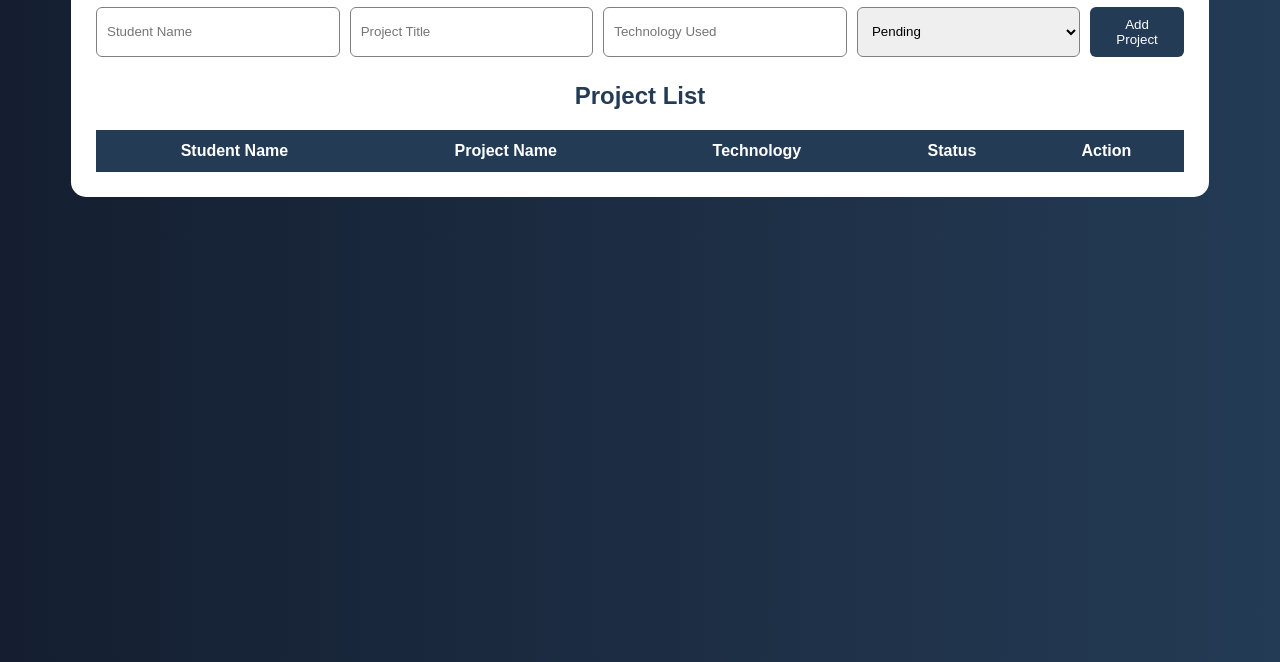
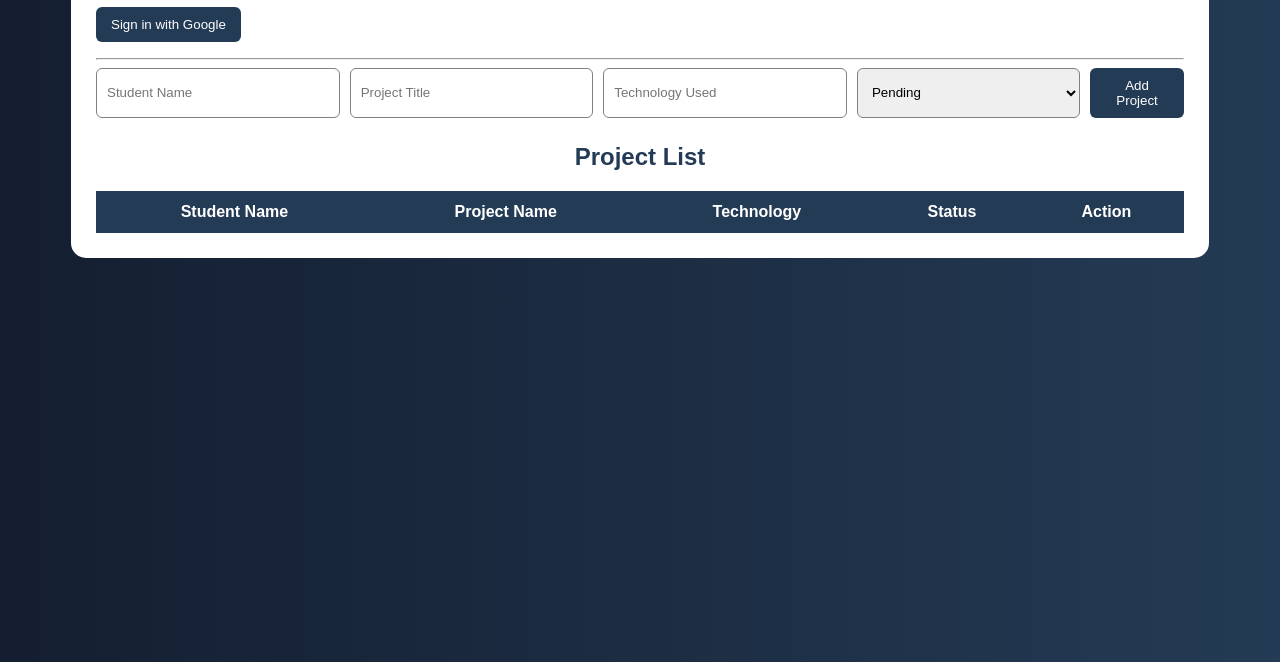
Before and after one commit to narayanatavva123/student-project-management-system, a website with bundled scripts: page public/index.html in a window 1280 px wide. Shown: the part 138-800 px from the top of the page. Built offline with nearby package versions, Linux system fonts and the light colour scheme; no server answers.

Commit message:
Added Google login and updated UI

```diff
--- a/public/index.html
+++ b/public/index.html
@@ -4,11 +4,25 @@
   <title>Student Project Management System</title>
   <link rel="stylesheet" href="style.css">
 </head>
+
 <body>
 
 <div class="container">
-  <h1>Student Project Management System  for IT</h1>
 
+  <h1>Student Project Management System for IT</h1>
+
+  <!-- 🔐 Google Login Section -->
+  <div id="authSection">
+    <button onclick="googleLogin()" id="loginBtn">
+      Sign in with Google
+    </button>
+
+    <p id="userInfo"></p>
+  </div>
+
+  <hr>
+
+  <!-- 📌 Project Form -->
   <div class="form-box">
     <input type="text" id="studentName" placeholder="Student Name">
     <input type="text" id="title" placeholder="Project Title">
@@ -24,6 +38,7 @@
   </div>
 
   <h2>Project List</h2>
+
   <table>
     <thead>
       <tr>
@@ -34,10 +49,14 @@
         <th>Action</th>
       </tr>
     </thead>
+
     <tbody id="projectTable"></tbody>
   </table>
+
 </div>
 
+<!-- 🚀 Firebase + Script -->
 <script type="module" src="script.js"></script>
+
 </body>
 </html>
```
